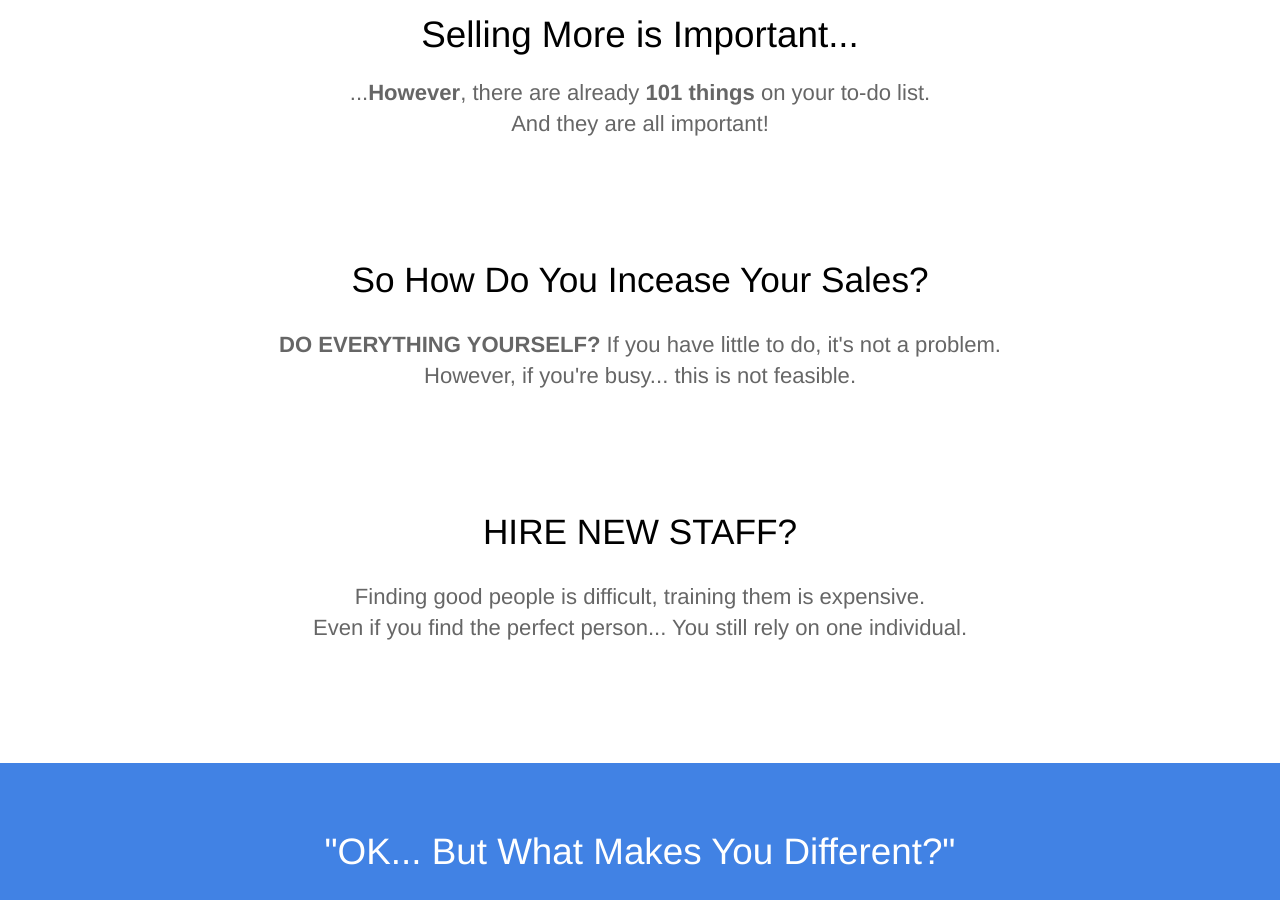
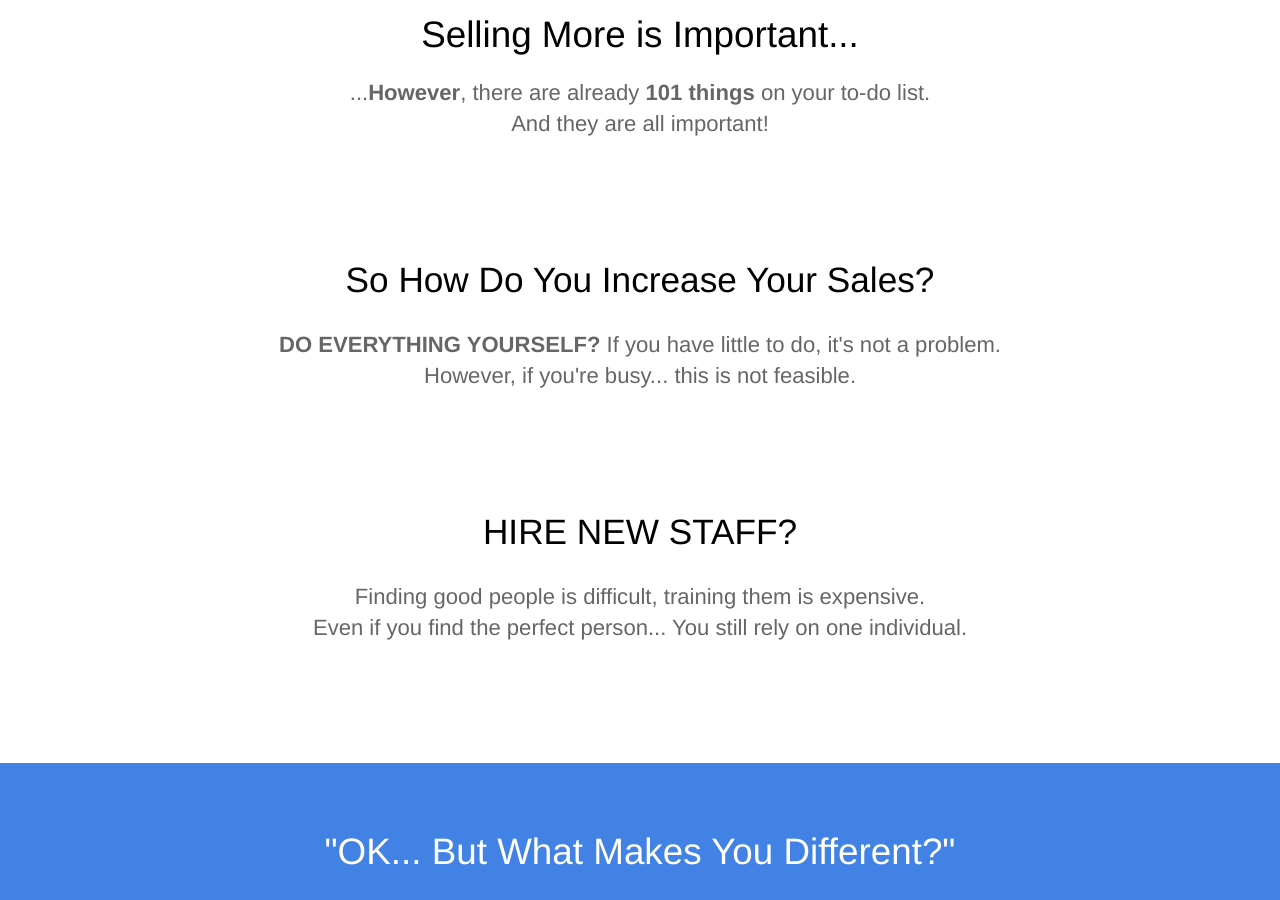
Before and after one commit to Huntinex/MMResults, a Jekyll site: the page built from index.html, in a window 1280 px wide and 900 px high, scrolled down 605 px. Built offline with Jekyll 4.4.1, drawn with Linux system fonts in a browser that asks for light colours.

Commit message:
Update index.html

```diff
--- a/index.html
+++ b/index.html
@@ -24,7 +24,7 @@ description: More Growth. More Clients.
 	<section>
 		<div class="container flex">
 			<div class="text editable">
-				<h2>So How Do You Incease Your Sales?</h2>
+				<h2>So How Do You Increase Your Sales?</h2>
 				<p><strong>DO EVERYTHING YOURSELF?</strong> If you have little to do, it's not a problem.<br>However, if you're busy... this is not feasible.</p>
 			</div>
 		</div>
```
